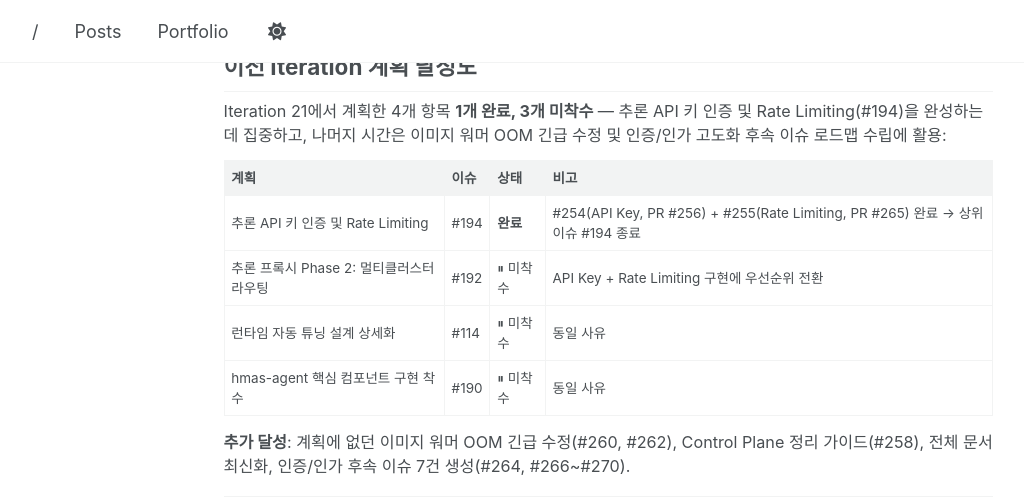
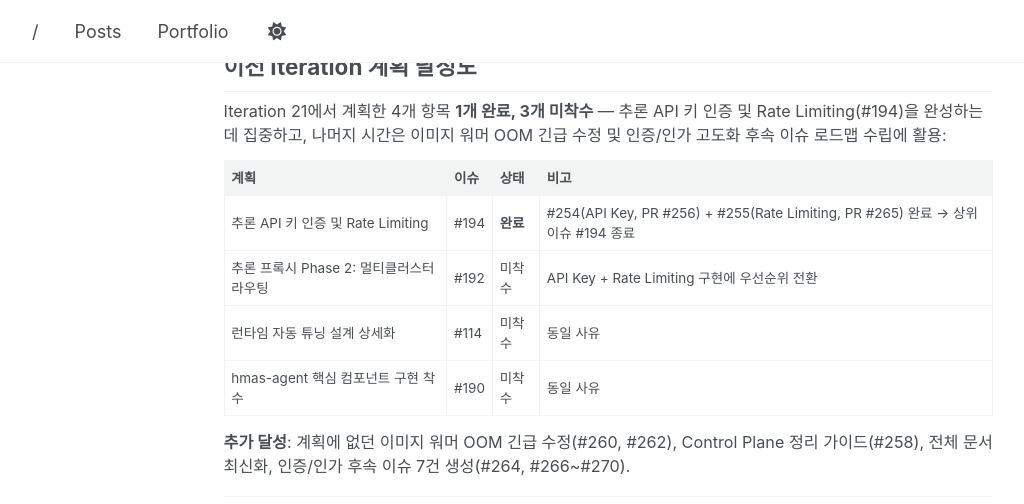
Before and after one commit to parameterfreak/parameterfreak.github.io, a Jekyll site: the page built from _posts/2026-05-17-h-mas-weekly-release-notes.md, in a window 1280 px wide and 900 px high, scrolled down 3565 px. Shown: the top 504 px of the window, without its empty margins (58-1082 px from the left). Built offline with Jekyll 4.4.1, drawn with Linux system fonts in a browser that asks for light colours; a script that is not in the unit is left out.

```diff
--- a/_posts/2026-05-17-h-mas-weekly-release-notes.md
+++ b/_posts/2026-05-17-h-mas-weekly-release-notes.md
@@ -135,9 +135,9 @@ Iteration 21에서 계획한 4개 항목 **1개 완료, 3개 미착수** — 추
 | 계획 | 이슈 | 상태 | 비고 |
 |------|------|------|------|
 | 추론 API 키 인증 및 Rate Limiting | #194 | **완료** | #254(API Key, PR #256) + #255(Rate Limiting, PR #265) 완료 → 상위 이슈 #194 종료 |
-| 추론 프록시 Phase 2: 멀티클러스터 라우팅 | #192 | ⏸ 미착수 | API Key + Rate Limiting 구현에 우선순위 전환 |
-| 런타임 자동 튜닝 설계 상세화 | #114 | ⏸ 미착수 | 동일 사유 |
-| hmas-agent 핵심 컴포넌트 구현 착수 | #190 | ⏸ 미착수 | 동일 사유 |
+| 추론 프록시 Phase 2: 멀티클러스터 라우팅 | #192 | 미착수 | API Key + Rate Limiting 구현에 우선순위 전환 |
+| 런타임 자동 튜닝 설계 상세화 | #114 | 미착수 | 동일 사유 |
+| hmas-agent 핵심 컴포넌트 구현 착수 | #190 | 미착수 | 동일 사유 |
 
 **추가 달성**: 계획에 없던 이미지 워머 OOM 긴급 수정(#260, #262), Control Plane 정리 가이드(#258), 전체 문서 최신화, 인증/인가 후속 이슈 7건 생성(#264, #266~#270).
 
```
